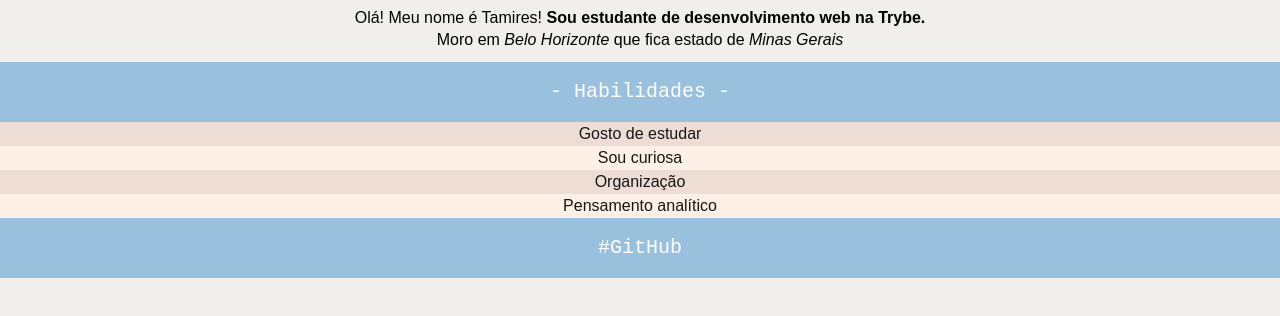
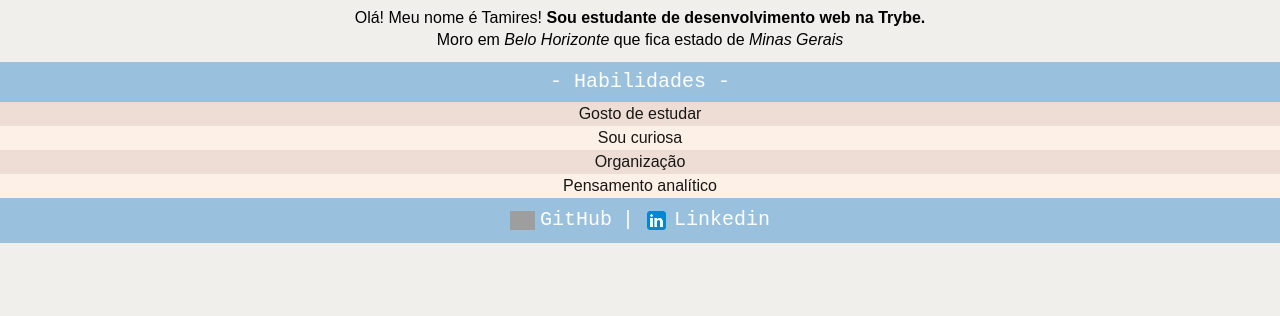
Before and after one commit to tamireshc/portifolio, a plain HTML site: page index.html in a window 1280 px wide. Shown: the part 294-610 px from the top of the page. Drawn offline with Linux system fonts and the light colour scheme; grey boxes are pictures that could not be loaded.

Commit message:
add img at links

```diff
--- a/css/style.css
+++ b/css/style.css
@@ -68,6 +68,7 @@ a {
 
 a:hover {
   color: rgb(233, 214, 214);
+  transition: 1s;
 }
 
 .trace {
@@ -97,7 +98,7 @@ div.descrissao {
 h2 {
   font-size: 20px;
   text-align: center;
-  padding: 20px;
+  padding: 10px;
   background-color: #99c1de;
   color: white;
   font-weight: lighter;
@@ -121,3 +122,17 @@ ul li:nth-child(even) {
 ul li:nth-child(odd) {
   background-color: #eddcd2;
 }
+
+#github {
+  display: flex;
+  align-items: center;
+  justify-content: center;
+}
+
+#github img {
+  width: 25px;
+  margin-right: 5px;
+}
+#github span {
+  margin: 0 10px;
+}
--- a/index.html
+++ b/index.html
@@ -41,7 +41,12 @@
       <li class="fourthSkill">Pensamento analítico</li>
     </ul>
     <h2 id="github">
-      <a href="https://github.com/tamireshc" target="_blank">#GitHub</a>
+      <img src="./Octocat/Octocat.png" alt="logo octocat GitHub" />
+      <a href="https://github.com/tamireshc" target="_blank">GitHub</a>
+      <span>|</span>
+
+      <img src="./Octocat/icons8-linkedin-48.png" alt="logo octocat GitHub" />
+      <a href="https://github.com/tamireshc" target="_blank">Linkedin</a>
     </h2>
   </body>
 </html>
```
Also changed, not shown: Octocat/Octocat.jpg (added), Octocat/icons8-linkedin-48.png (added), 2 other files.
